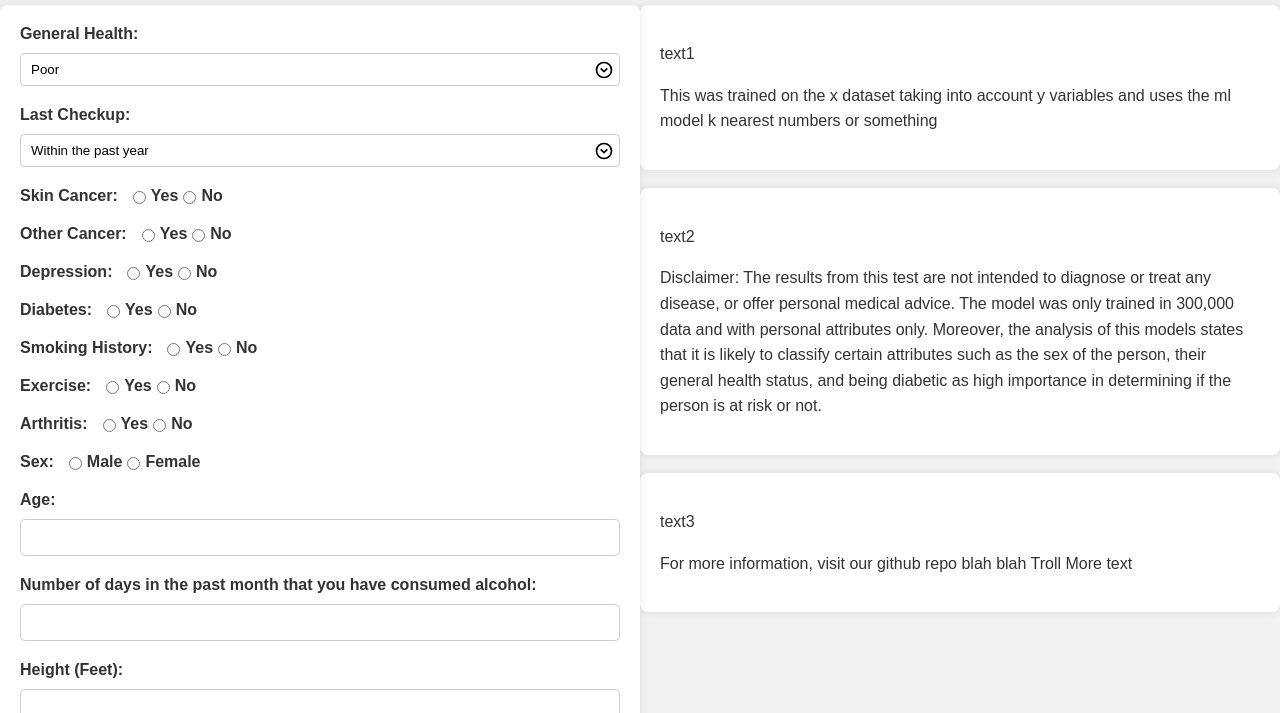
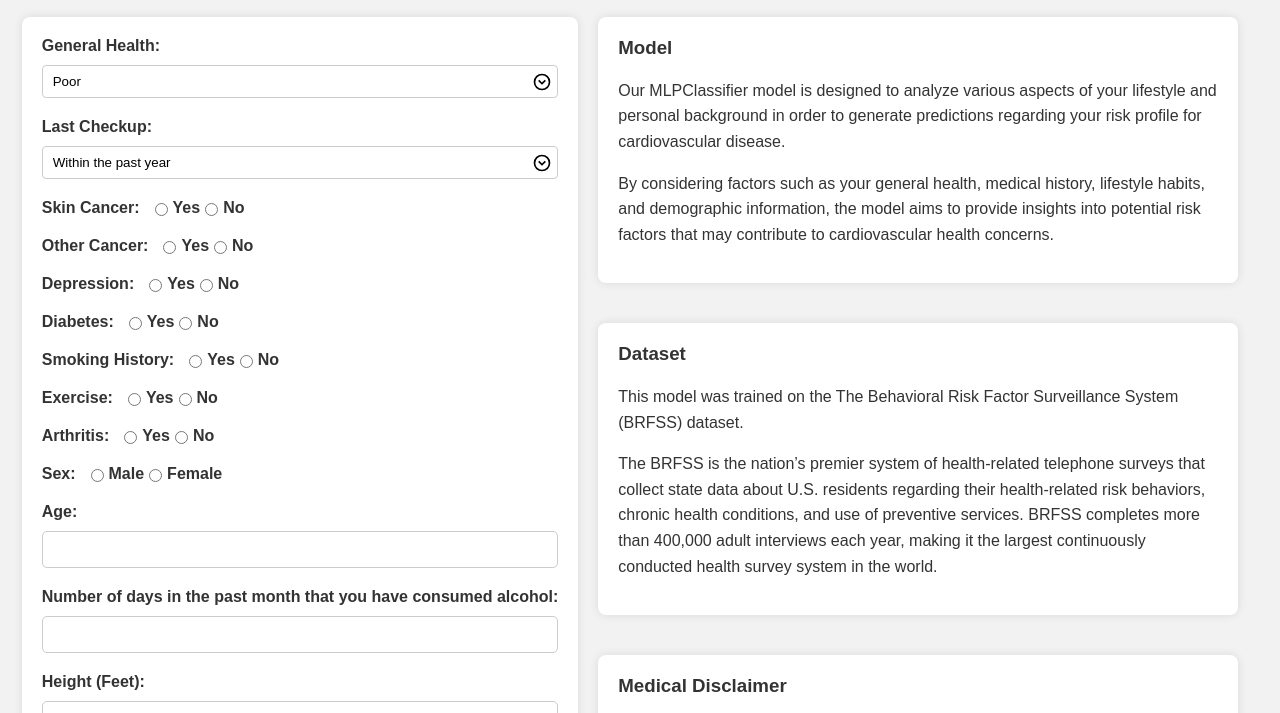
Before and after one commit to adurr21/CardioHealthModel, a plain HTML site: page index.html in a window 1280 px wide. Shown: the part 120-833 px from the top of the page. Drawn offline with Linux system fonts and the light colour scheme.

Commit message:
Updating branch to match main
Adopted Jacob Sehl 9c63f40 commit changes.

```diff
--- a/css/style.css
+++ b/css/style.css
@@ -39,13 +39,38 @@ a:hover {
     text-decoration: underline;
 }
 
-#predictionForm {
+.flex-container {
+    margin-top: 50px;
+    display: flex;
+    flex-direction: row;
+    flex-wrap: wrap;
+    justify-content: center;
+}
+
+.flex-item:first-child {
+    margin-right: 25px;
+}
+
+.flex-item:last-child {
+    margin-left: 25px;
+}
+
+.default-styling {
     max-width: 600px;
     margin: 0 auto;
     padding: 20px;
     background-color: #fff;
     border-radius: 8px;
     box-shadow: 0 0 10px rgba(0, 0, 0, 0.1);
+}
+
+.box-styling {
+    max-width: 600px;
+    padding: 20px;
+    background-color: #fff;
+    border-radius: 8px;
+    box-shadow: 0 0 10px rgba(0, 0, 0, 0.1);
+    margin: 20px;
 }
 
 label {
@@ -134,3 +159,40 @@ button[type="submit"]:hover {
     box-shadow: 0 0 20px rgba(0, 0, 0, 0.1);
     text-align: center;
 }
+
+#text-info {
+    display: flex;
+    flex-direction: column;
+    align-items: stretch;
+    justify-content: flex-start;
+    height: 100%; /* Ensure the container fills the height of its parent */
+}
+
+.box-styling:first-child {
+    margin-top: 0px;
+}
+
+.box-styling:last-child {
+    margin-bottom: 0px;
+}
+
+.box-styling h3 {
+    margin-top: 0px;
+}
+
+@media screen and (max-width: 1286px) {
+    .default-styling {
+        margin-bottom: 50px;
+    }
+
+    .flex-item:first-child {
+        margin-right: 0px;
+        margin-left: 0px;
+    }
+
+    .flex-item:last-child {
+        margin-left: 0px;
+        margin-right: 0px;
+
+    }
+}
--- a/index.html
+++ b/index.html
@@ -10,12 +10,11 @@
     <link rel="stylesheet" href="css/style.css">
 </head>
 <body>
-    <div style="width: 100%;">
-    <div style="width: 50%; height: 100px; float: left;">
-        <br>
     <h1>Cardiovascular Risk Prediction</h1>
-    <form id="predictionForm">
 
+    <div class="flex-container">
+        <div class="flex-item">
+            <form class="default-styling" id="predictionForm">
                 <!-- General Health -->
                 <label class="title-label" for="general-health">General Health:</label>
                 <select id="general-health" name="general-health">
@@ -145,46 +144,38 @@
                 <input type="number" id="weight" name="weight" min="0" inputmode="numeric" required>
 
                 <button type="submit">Predict</button>
+                <div id="predictionOutput"></div>
             </form>
+        </div>
 
-    <div id="predictionOutput"></div>
-    <div style="position: absolute; width: 100%; height: 100%;" id="particles-js"></div>
+        <div class="flex-item">
+            <div id="text-info">
+                <div class="box-styling" id="box-1">
+                    <h3>Model</h3>
+                    <p>Our MLPClassifier model is designed to analyze various aspects of your lifestyle and personal background in order to generate predictions regarding your risk profile for cardiovascular disease.</p>
+                    <p>By considering factors such as your general health, medical history, lifestyle habits, and demographic information, the model aims to provide insights into potential risk factors that may contribute to cardiovascular health concerns.</p>
+                </div>
+                <div class="box-styling" id="box-2">
+                    <h3>Dataset</h3>
+                    <p>This model was trained on the The Behavioral Risk Factor Surveillance System (BRFSS) dataset.</p>
+                    <p> The BRFSS is the nation’s premier system of health-related telephone surveys that collect state data about U.S. residents regarding their health-related risk behaviors, chronic health conditions, and use of preventive services.
+                        BRFSS completes more than 400,000 adult interviews each year, making it the largest continuously conducted health survey system in the world.</p>
+                </div>
+                <div class="box-styling" id="box-3">
+                    <h3>Medical Disclaimer</h3>
+                    <p>Please note that the predictions provided by this model are for informational purposes only and should not be considered as a substitute for professional medical advice, diagnosis, or treatment.</p>
+                    <p>This model is intended to serve as a helpful tool for generating insights based on provided data, but it does not constitute medical advice or establish a doctor-patient relationship.
+                        Always consult with a qualified healthcare professional for personalized medical guidance tailored to your specific circumstances.</p>
+                </div>
+            </div>
+        </div>
+
+    </div>
+
+    <!-- <div style="position: absolute; width: 100%; height: 100%;" id="particles-js"></div> -->
 
     <script src="js/script.js" async defer></script>
-    </div>
-    <br>
-    <div style="margin-left: 50%; height: 100px;">
-        <h1> Our model does x y and z</h1>
 
-        <form id="predictionForm">
-            <p>text1</p>
-            <p>This was trained on the x dataset taking into account y variables and uses the ml model k nearest numbers or something</p>
-
-        </form>
-        <br>
-        <form id="predictionForm">
-            <p>text2</p>
-
-            <p>Disclaimer: The results from this test are not intended to diagnose or treat any disease, or offer personal medical advice.                     The model was only trained in 300,000 data and with  personal attributes only. Moreover, the analysis of                         this models states that it is likely to classify certain attributes  such as the sex of the person, their general health status, and being                              diabetic as high importance in determining if  the person is at risk or not.</p>
-
-        </form>
-        <br>
-
-        <form id="predictionForm">
-            <p>text3</p>
-
-            <p>
-
-                For more information, visit our github repo blah blah
-
-                Troll
-
-                More text
-                </p>
-        </form>
-
-    </div>
-</div>
 </body>
 
 </html>
```
Lines whose indentation alone changed are shown as unchanged.
